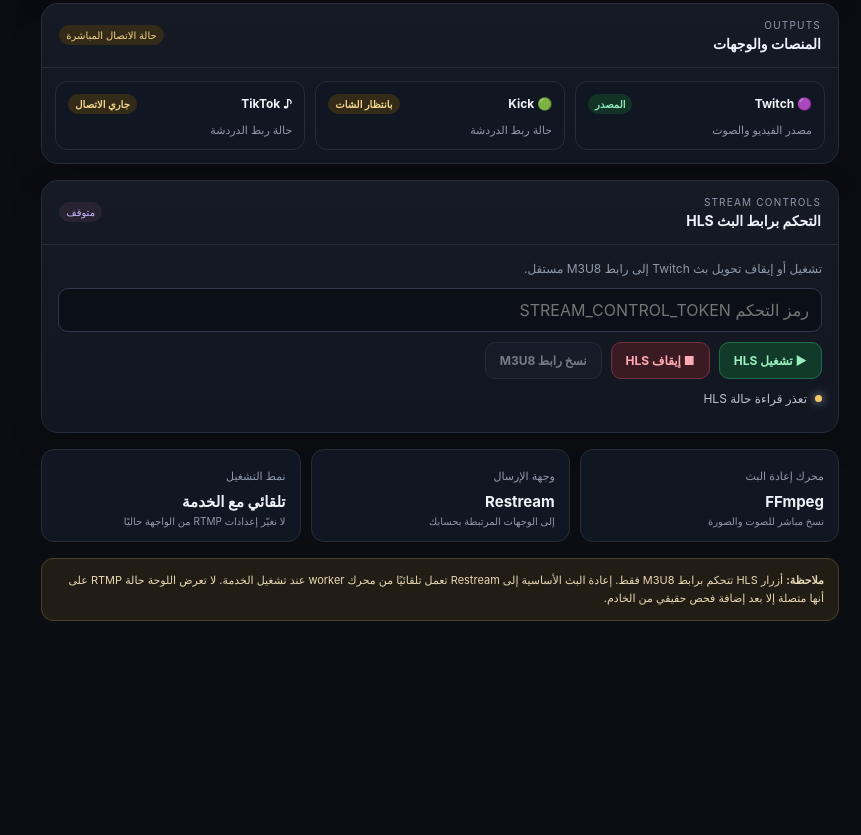
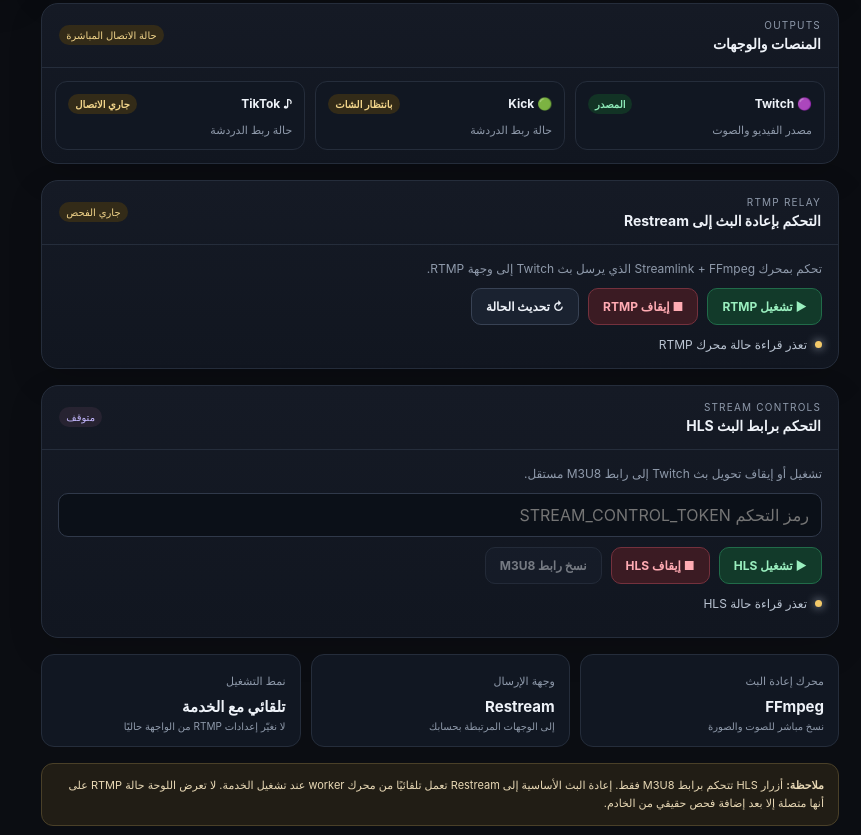
Before and after one commit to Abboudgg/live, a website: page public/index.html in a window 1280 px wide. Shown: the part 673-1508 px from the top of the page, without its empty margins (419-1280 px from the left). Before the commit the page ends 1316 px from the top, so only its background shows below. Drawn offline with Linux system fonts and the light colour scheme; no server answers.

Commit message:
Add RTMP start stop controls to live dashboard

```diff
--- a/public/index.html
+++ b/public/index.html
@@ -38,6 +38,14 @@ button,input{font:inherit}button{cursor:pointer}.app{max-width:1600px;margin:aut
    </div>
   </section>
   <section class="panel">
+   <div class="panel-head"><div><div class="eyebrow">RTMP RELAY</div><h2 style="margin-top:4px">التحكم بإعادة البث إلى Restream</h2></div><span class="badge wait" id="rtmpBadge">جاري الفحص</span></div>
+   <div class="control-body">
+    <p class="muted" style="margin:0 0 12px">تحكم بمحرك Streamlink + FFmpeg الذي يرسل بث Twitch إلى وجهة RTMP.</p>
+    <div class="control-row"><button class="btn success" id="startRestream" type="button">▶ تشغيل RTMP</button><button class="btn danger" id="stopRestream" type="button">■ إيقاف RTMP</button><button class="btn" id="refreshRestream" type="button">↻ تحديث الحالة</button></div>
+    <div class="statusline"><span class="dot" id="rtmpDot"></span><span id="rtmpStatus">حالة محرك RTMP: جاري الفحص</span></div>
+   </div>
+  </section>
+  <section class="panel">
    <div class="panel-head"><div><div class="eyebrow">STREAM CONTROLS</div><h2 style="margin-top:4px">التحكم برابط البث HLS</h2></div><span class="badge" id="hlsBadge">متوقف</span></div>
    <div class="control-body">
     <p class="muted" style="margin:0 0 12px">تشغيل أو إيقاف تحويل بث Twitch إلى رابط M3U8 مستقل.</p>
@@ -68,9 +76,12 @@ function showStreamStatus(data){const labels={offline:"متوقف",starting:"ج
 async function refreshStreamStatus(){try{const r=await fetch("/twitch-stream/status");showStreamStatus(await r.json())}catch{streamStatus.textContent="تعذر قراءة حالة HLS"}}
 async function controlStream(action){const token=streamTokenInput.value.trim();if(!token){streamStatus.textContent="أدخل رمز STREAM_CONTROL_TOKEN أولاً.";streamTokenInput.focus();return}const button=document.getElementById(action==="start"?"startTwitchStream":"stopTwitchStream");button.disabled=true;try{const r=await fetch("/twitch-stream/"+action,{method:"POST",headers:{"x-stream-control-token":token}});const data=await r.json();if(!r.ok)throw new Error(data.error||"تعذر تنفيذ الطلب");showStreamStatus(data);await refreshStreamStatus()}catch(e){streamStatus.textContent=e.message}finally{button.disabled=false}}
 document.getElementById("startTwitchStream").addEventListener("click",()=>controlStream("start"));document.getElementById("stopTwitchStream").addEventListener("click",()=>controlStream("stop"));copyButton.addEventListener("click",async()=>{const url=location.origin+"/live/twitch/index.m3u8";try{await navigator.clipboard.writeText(url);streamStatus.textContent="تم نسخ رابط M3U8"}catch{streamStatus.textContent="انسخ الرابط الظاهر بالضغط المطوّل عليه"}});
+async function refreshRestreamStatus(){try{const d=await fetch("/restream/status").then(r=>r.json());const running=d.status==="running";document.getElementById("rtmpStatus").textContent="محرك RTMP: "+(running?"يعمل"+(d.pid?" · PID "+d.pid:""):"متوقف")+(d.configured?" · الإعدادات موجودة":" · إعدادات الوجهة ناقصة");document.getElementById("rtmpBadge").textContent=running?"يعمل":"متوقف";document.getElementById("rtmpBadge").className="badge "+(running?"good":"wait");document.getElementById("rtmpDot").className="dot "+(running?"green":"red")}catch{document.getElementById("rtmpStatus").textContent="تعذر قراءة حالة محرك RTMP"}}
+async function controlRestream(action){const token=streamTokenInput.value.trim();if(!token){streamStatus.textContent="أدخل رمز STREAM_CONTROL_TOKEN أولاً.";streamTokenInput.focus();return}const button=document.getElementById(action==="start"?"startRestream":"stopRestream");button.disabled=true;try{const r=await fetch("/restream/"+action,{method:"POST",headers:{"x-stream-control-token":token}});const d=await r.json();if(!r.ok)throw new Error(d.error||"تعذر تنفيذ الطلب");document.getElementById("rtmpStatus").textContent="طلب "+(action==="start"?"تشغيل":"إيقاف")+" محرك RTMP تم إرساله";await refreshRestreamStatus()}catch(e){document.getElementById("rtmpStatus").textContent=e.message}finally{button.disabled=false}}
+document.getElementById("startRestream").addEventListener("click",()=>controlRestream("start"));document.getElementById("stopRestream").addEventListener("click",()=>controlRestream("stop"));document.getElementById("refreshRestream").addEventListener("click",refreshRestreamStatus);
 async function refreshChatStatus(){try{const s=await fetch("/chat-status").then(r=>r.json());const labels={connected:"متصل",connecting:"جاري الاتصال",starting:"يبدأ الاتصال",offline_or_unavailable:"البث غير متاح",disconnected:"انقطع الاتصال"};const t=s.tiktok||"unknown",k=s.kick||"pending_setup";document.getElementById("tiktokState").textContent=labels[t]||"غير معروف";document.getElementById("tiktokBadge").textContent=labels[t]||"غير معروف";document.getElementById("tiktokBadge").className="badge "+(t==="connected"?"good":"wait");document.getElementById("kickState").textContent=k==="connected"?"متصل ويستقبل الرسائل":"بانتظار اكتمال ربط الشات";document.getElementById("kickBadge").textContent=k==="connected"?"متصل":"غير متصل";document.getElementById("kickBadge").className="badge "+(k==="connected"?"good":"wait")}catch{}}
 fetch("/config").then(r=>r.json()).then(c=>{const twitch=c.twitchChannel||"r119_abdlull",kick=c.kickUsername||"cass-sa",tiktok=c.tiktokUsername||"cass_ksa_";const parent=location.hostname;document.getElementById("twitch").src="https://player.twitch.tv/?channel="+encodeURIComponent(twitch)+"&parent="+encodeURIComponent(parent)+"&autoplay=false";document.getElementById("twitchLink").href="https://www.twitch.tv/"+twitch;document.getElementById("kickLink").href="https://kick.com/"+kick;document.getElementById("tiktokLink").href="https://www.tiktok.com/@"+tiktok;document.getElementById("channelLabel").textContent="القناة: "+twitch;document.getElementById("serviceStatus").innerHTML='<span class="dot green"></span> الخدمة تستجيب';refreshChatStatus()}).catch(()=>{document.getElementById("serviceStatus").innerHTML='<span class="dot red"></span> تعذر الاتصال'});
 const events=new EventSource("/events");events.addEventListener("chat",e=>{try{addMessage(JSON.parse(e.data))}catch{}});events.onerror=()=>{document.getElementById("serviceStatus").innerHTML='<span class="dot"></span> إعادة الاتصال'};
-refreshStreamStatus();setInterval(refreshStreamStatus,5000);setInterval(refreshChatStatus,10000);
+refreshStreamStatus();refreshRestreamStatus();setInterval(refreshStreamStatus,5000);setInterval(refreshRestreamStatus,5000);setInterval(refreshChatStatus,10000);
 </script>
 </body></html>
```
